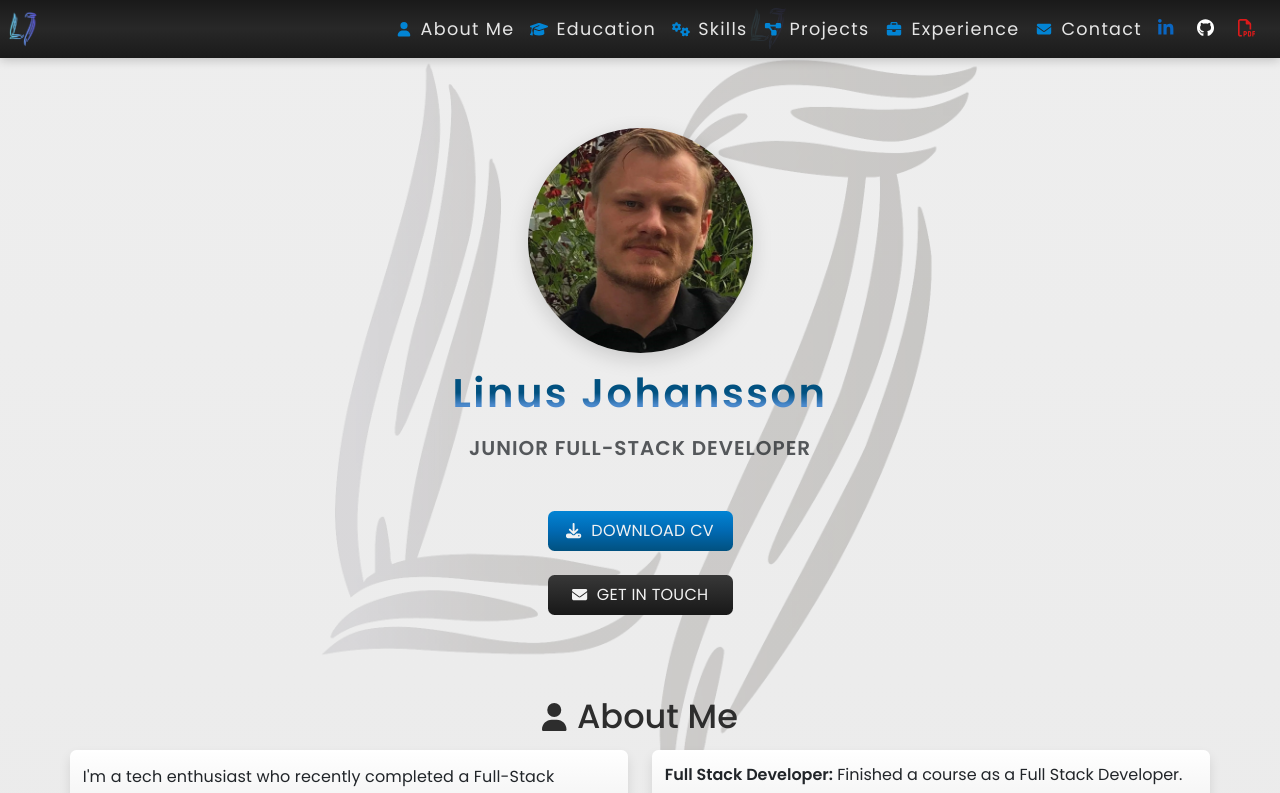
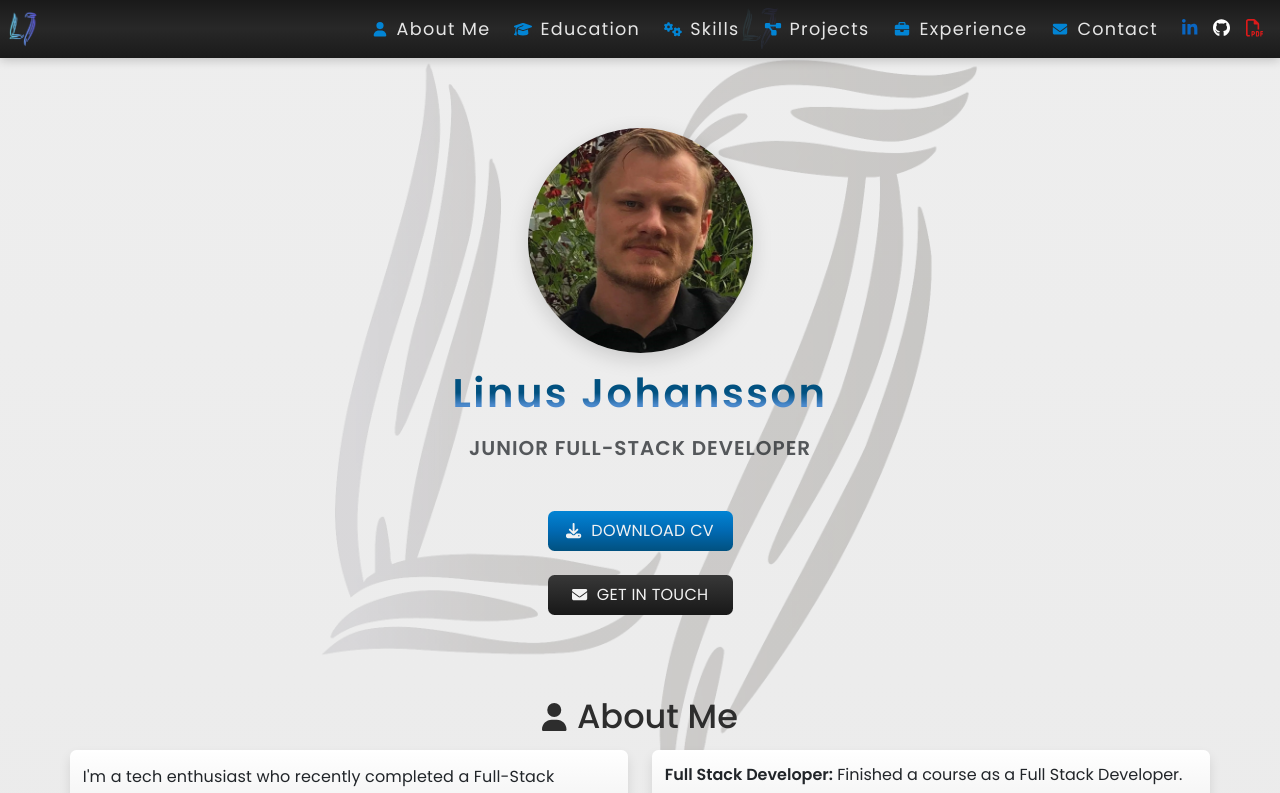
Before and after one commit to j0hanz/j0hanz-portfolio, a React (Create React App) app: page / in a window 1280 px wide. Shown: the top 793 px of the page. Built offline with nearby package versions, Linux system fonts and the light colour scheme; no server answers.

Commit message:
Update styles for improved spacing and alignment

```diff
--- a/src/components/NavBar.js
+++ b/src/components/NavBar.js
@@ -78,7 +78,7 @@ const NavBar = () => {
                 <Nav.Link
                   key={id}
                   href={`#${id}`}
-                  className={`${styles.navLink} my-2 my-lg-0`}
+                  className={`${styles.navLink} my-2 my-lg-0 ms-lg-2`}
                   onClick={handleNavLinkClick}
                 >
                   <FontAwesomeIcon
@@ -90,7 +90,7 @@ const NavBar = () => {
                 </Nav.Link>
               ))}
             </Nav>
-            <Nav className="d-flex flex-row justify-content-between justify-content-sm-start">
+            <Nav className="d-flex flex-row justify-content-between justify-content-sm-start ms-lg-2">
               {socialLinks.map(
                 ({ id, icon, href, onClick, tooltip, iconClass }) => (
                   <OverlayTrigger
@@ -115,7 +115,7 @@ const NavBar = () => {
                     >
                       <FontAwesomeIcon
                         icon={icon}
-                        className={`${appStyles.socialIcon} ${iconClass}`}
+                        className={`${appStyles.socialIcon} ${iconClass} px-0`}
                       />
                     </Nav.Link>
                   </OverlayTrigger>
```
